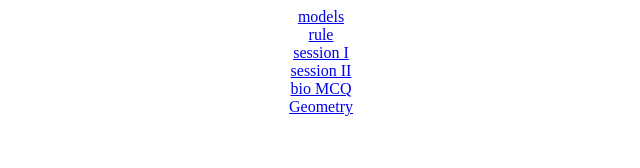
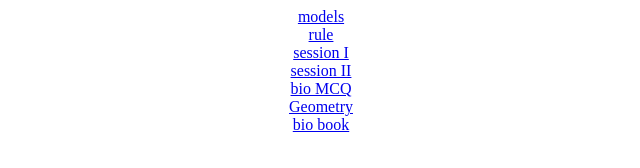
Before and after one commit to iOssme/aser-dev.github.io, a plain HTML site: page math.html in a window 1280 px wide. Shown: the full height of the page, 319-959 px from the left. Drawn offline with Linux system fonts and the light colour scheme.

Commit message:
math.html

```diff
--- a/math.html
+++ b/math.html
@@ -11,4 +11,7 @@
         <center><a href="https://youtu.be/tE0iBHTdvMs">session II</a></center>
         <center><a href="https://drive.google.com/file/d/1dmOU23hs_KPPLi603VLHeiUNbTg2mLYT/view">bio MCQ</a></center>
         <center><a href="https://drive.google.com/file/d/13Em5wuKkYAHmgTaQpx8-kTPvHSRkju_H/view?fbclid=IwAR0YwEV0yTudrcE3ibKZaecjfTOURt64FF3JU_B1xG48drUspH5ggPTjxnw">Geometry</a></center>
+        <center><a href="https://drive.google.com/file/d/1U-H1mooZXyGK85_2cf_Oy_5sKbt6GMtP/view?usp=sharing">bio book</a></center>
+
+
       </body>
```
